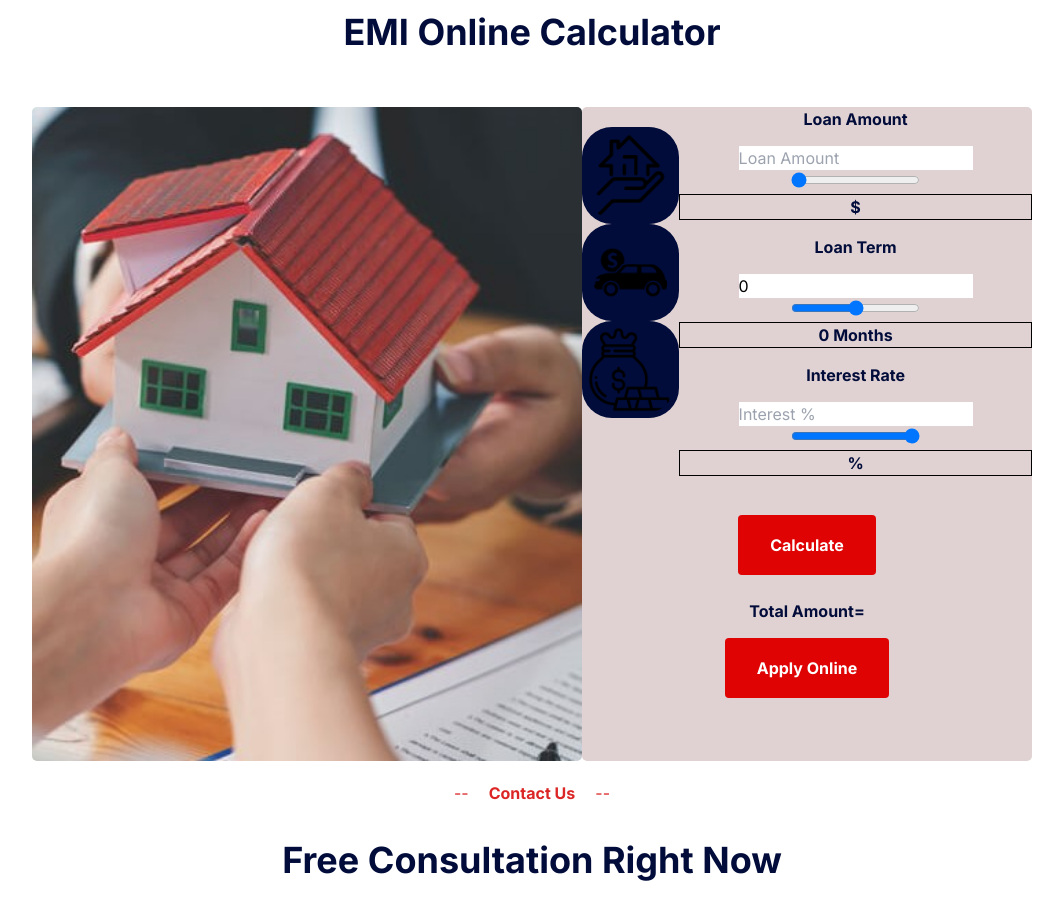
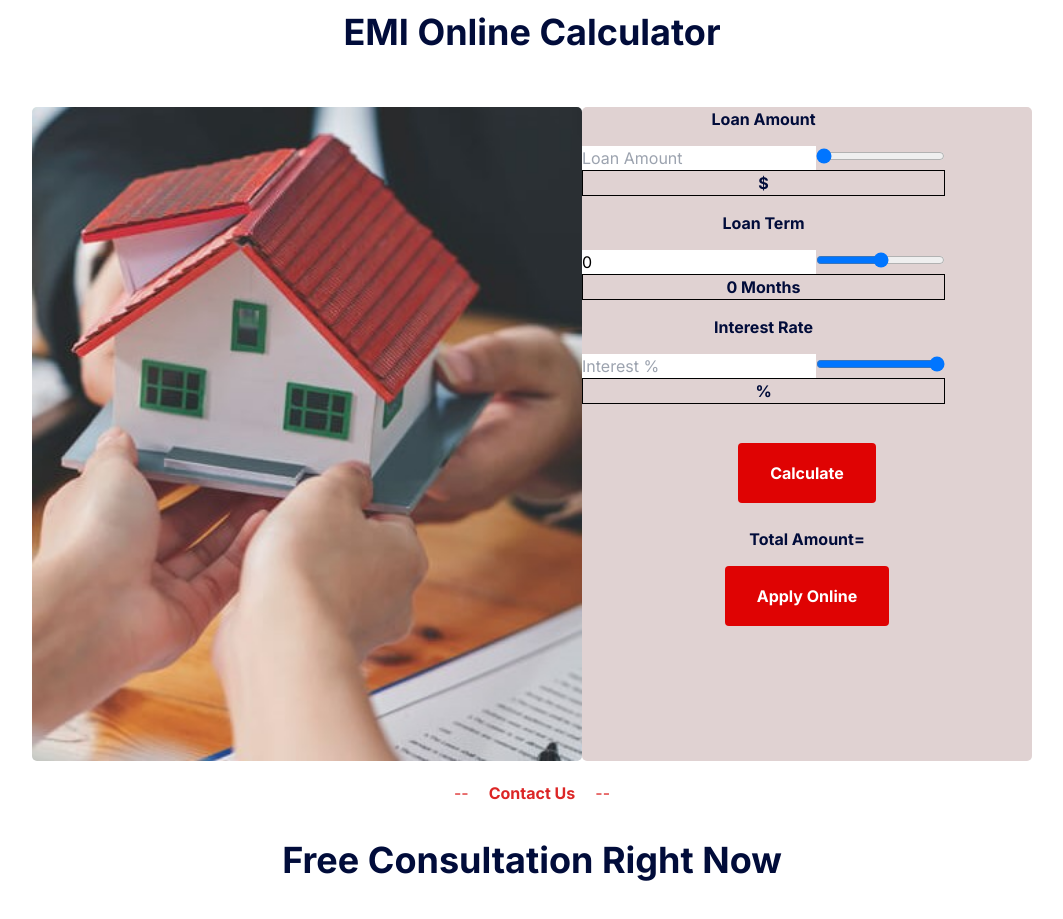
Before and after one commit to emon-webdev/Capital-Trust-Bank, a React (Create React App) app: page / in a window 1280 px wide. Shown: the part 3820-4739 px from the top of the page, without its empty margins (108-1171 px from the left). Built offline with nearby package versions, Linux system fonts and the light colour scheme; no server answers.

Commit message:
hide calculation

```diff
--- a/src/Pages/Home/LoanCalculator.js
+++ b/src/Pages/Home/LoanCalculator.js
@@ -53,11 +53,11 @@ class LoanCalculator extends React.Component {
                     <img className='side-img' src={sideimg} alt="" />
                     <div className="card-main">
                         <div className="inside-content">
-                            <div className='img'>
+                            {/* <div className='img'>
                                 <img className='icon' src={home} alt="" />
                                 <img className='icon' src={car} alt="" />
                                 <img className='icon' src={gold} alt="" />
-                            </div>
+                            </div> */}
                             <br />
                             <div>
                                 <h1>Loan Amount</h1>
```
